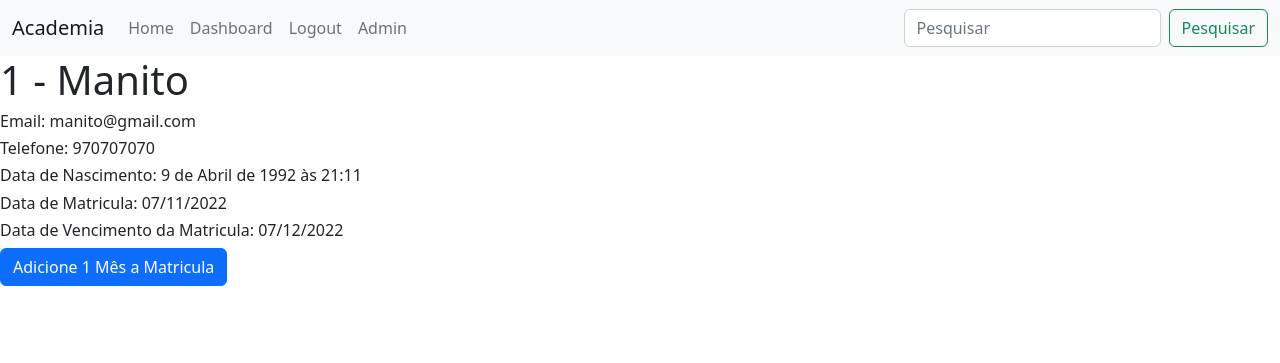
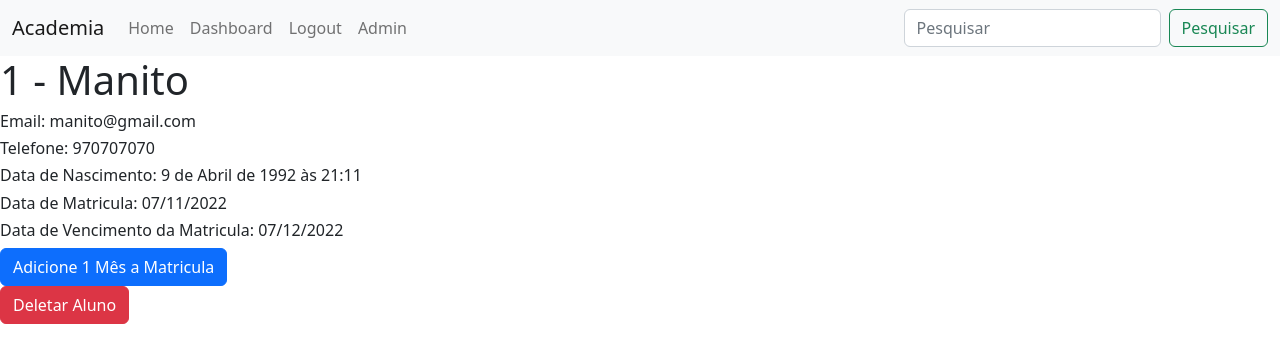
Before and after one commit to CauaRojas/academia-django, a Django app: page /1 in a window 1280 px wide. Shown: the top 363 px of the page. Run offline with Django 4.2, Linux system fonts and the light colour scheme; a user stored in the database is signed in; data comes from the database, SQL or seed files in the repository; both versions use the stored data as it was after the commit.

Commit message:
added delete user

```diff
--- a/accounts/templates/accounts/dashboard.html
+++ b/accounts/templates/accounts/dashboard.html
@@ -20,4 +20,4 @@
         </table>
     </form>
 </div>
-{% include "parciais/_messages.html" %} {% endblock %}
+{% endblock %}
--- a/alunos/templates/alunos/detalhes.html
+++ b/alunos/templates/alunos/detalhes.html
@@ -14,15 +14,21 @@
     <h6>Telefone: {{aluno.telefone}}</h6>
     <h6>Data de Nascimento: {{aluno.data_nascimento}}</h6>
     <h6>Data de Matricula: {{aluno.data_criacao|date:'d/m/Y' }}</h6>
-    <h6>
+    <h6 style="">
         Data de Vencimento da Matricula:
         {{aluno.data_vencimento_matricula|date:'d/m/Y'}}
     </h6>
-    <form action="{% url 'add_tempo' aluno.id %}" method="post">
+    {% if user.is_authenticated %}
+    <form action="{% url 'add_tempo' aluno.id %}">
         {% csrf_token %}
         <button type="submit" class="btn btn-primary">
             Adicione 1 Mês a Matricula
         </button>
     </form>
+    <form action="{% url 'deletar' aluno.id %}">
+        {% csrf_token %}
+        <button type="submit" class="btn btn-danger">Deletar Aluno</button>
+    </form>
+    {% endif %}
 </div>
 {% endblock conteudo %}
--- a/alunos/urls.py
+++ b/alunos/urls.py
@@ -6,4 +6,5 @@ urlpatterns = [
     path("<int:aluno_id>", views.aluno, name="aluno"),
     path('tempo/<int:id>', views.add_tempo, name='add_tempo'),
     path('busca/', views.busca, name='busca'),
+    path('deletar/<int:id>', views.deletar, name='deletar'),
 ]
--- a/alunos/views.py
+++ b/alunos/views.py
@@ -5,6 +5,8 @@ from django.core.paginator import Paginator
 from django.db.models import Q
 from django.contrib import messages
 from datetime import timedelta
+from datetime import datetime
+
 
 def index(request):
 
@@ -20,6 +22,10 @@ def index(request):
 def aluno(request, aluno_id):
     #aluno = Aluno.objects.get(id=aluno_id)
     aluno = get_object_or_404(Aluno, id=aluno_id)
+
+    if aluno.data_vencimento_matricula.timestamp() < datetime.now().timestamp():
+        messages.add_message(request, messages.ERROR,
+                             'Matrícula vencida')
     return render(request, 'alunos/detalhes.html', {
         'aluno': aluno
     })
@@ -41,8 +47,16 @@ def busca(request):
         'alunos': alunos,
     })
 
+
 def add_tempo(request, id):
     aluno = get_object_or_404(Aluno, id=id)
-    aluno.data_vencimento_matricula = aluno.data_vencimento_matricula + timedelta(days=30)
+    aluno.data_vencimento_matricula = aluno.data_vencimento_matricula + \
+        timedelta(days=30)
     aluno.save()
     return redirect('aluno', aluno_id=id)
+
+
+def deletar(request, id):
+    aluno = get_object_or_404(Aluno, id=id)
+    aluno.delete()
+    return redirect('index')
```
Also changed, not shown: db.sqlite3.
